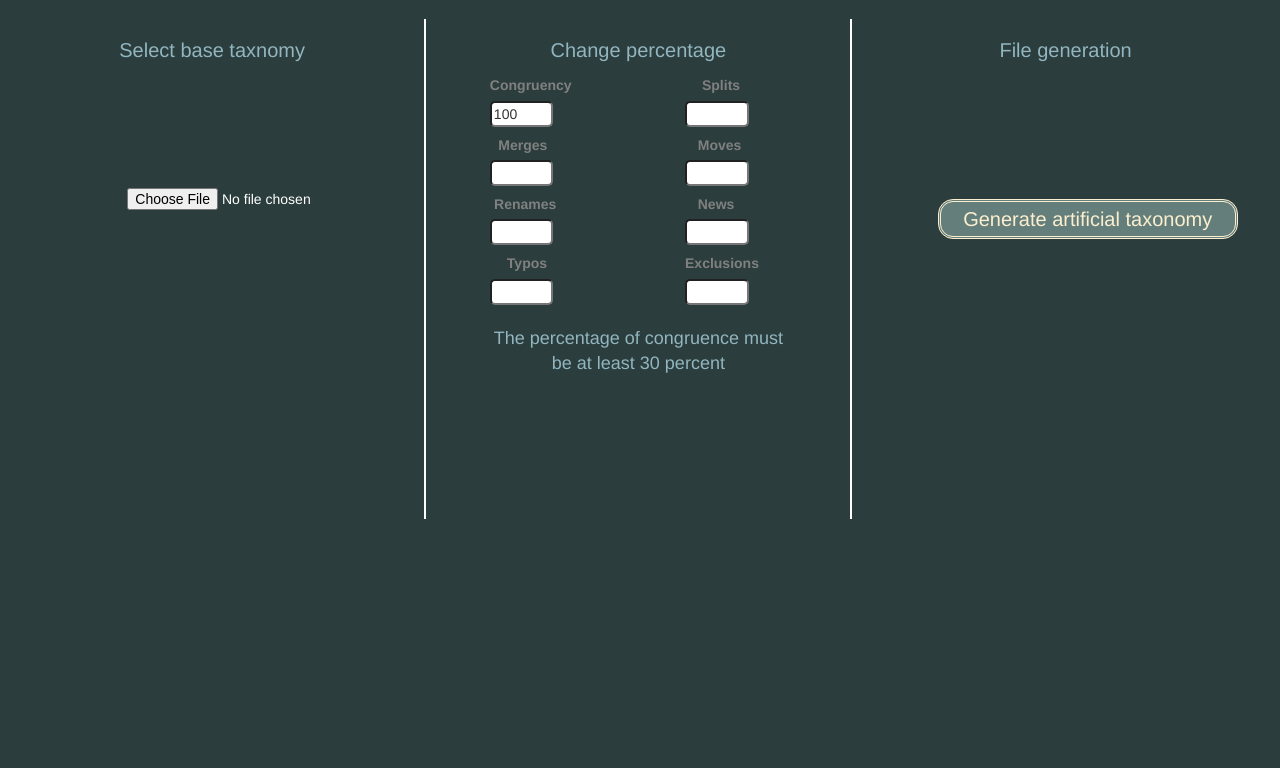
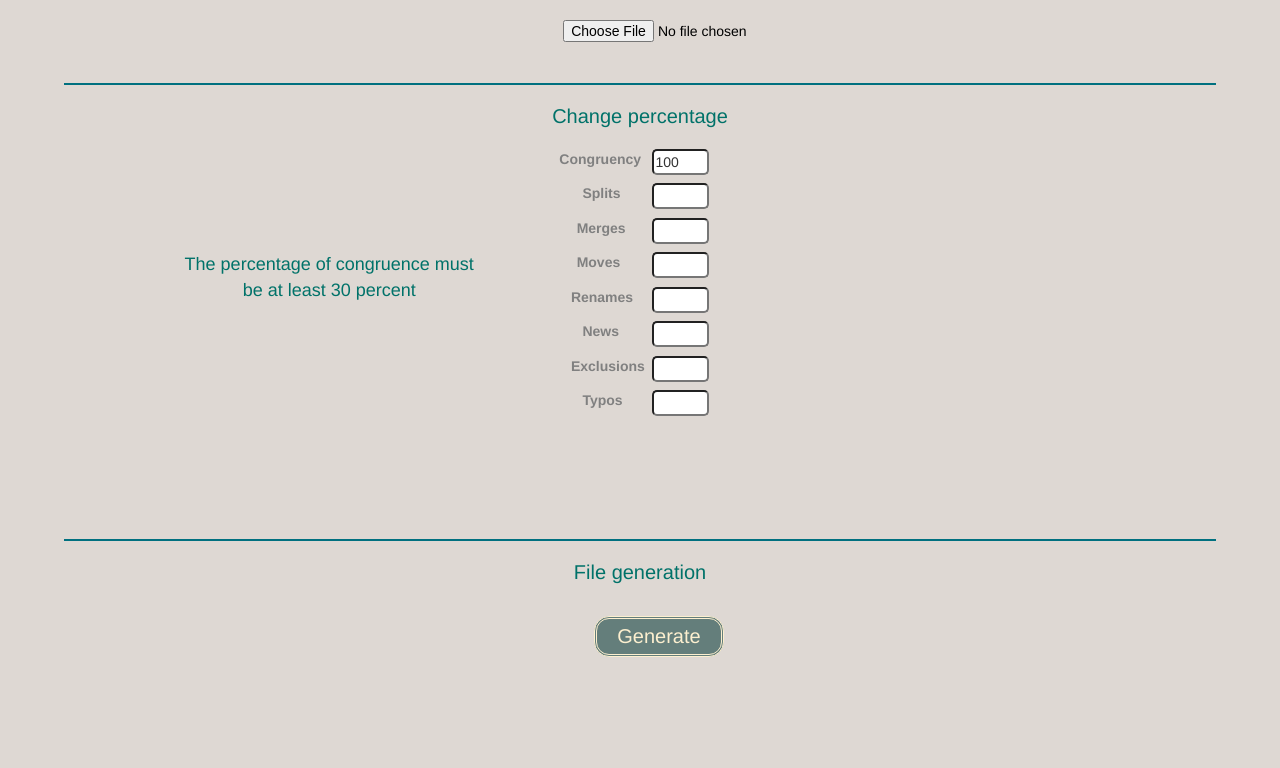
Before and after one commit to AndresBolanos/GeneradorArtificial, a plain HTML site: page index.html in a window 1280 px wide. Shown: the part 101-869 px from the top of the page. Before the commit the page ends 800 px from the top, so only its background shows below. Drawn offline with nearby package versions, Linux system fonts and the light colour scheme.

Commit message:
Cambios de diseño de interfaz, forma vertical y cambio de color

```diff
--- a/estilo.css
+++ b/estilo.css
@@ -8,7 +8,7 @@ h1{
 h2{
   text-align:center;
   font-size: 20px;
-  color: #92B5BF;
+  color: #007269;
 }
 
 h3{
@@ -18,7 +18,7 @@ h3{
 }
 
 body{
-  background: #2B3D3D;
+  background: #DED8D3;
 }
 
 select{
@@ -29,7 +29,7 @@ select{
 
   .boton_1{
     position: absolute;
-    margin-left: 20%;
+    margin-left: 46%;
     text-decoration: none;
     padding: 3px;
     padding-left: 10px;
@@ -41,8 +41,8 @@ select{
     background-color: #647E7B;
     border-radius: 15px;
     border: 3px double #FCEFCF;
-    width: 300px;
-    margin-top: 30%;
+    width: 130px;
+    margin-top: 2%;
     text-align: center;
   }
   .boton_1:hover{
@@ -53,169 +53,169 @@ select{
 #Menu{
   position: absolute;
   left:0%;
-  width: 33.3%;
-  height: 500px;
-  top: 15%;
-  border-right: double 2px #fff;
+  width: 100%;
+  height: 100px;
+  top: 7%;
 }
 
 #Values{
   position: absolute;
-  left:33.3%;
-  width: 33.3%;
-  height: 500px;
-  top: 15%;
-  border-right: double 2px #fff;
+  left:5%;
+  right: 5%;
+  width: 90%;
+  top: 23%;
+  height: 100%;
+  border-top: double 2px #00707F;
 }
 
 #ErrorMessage{
   position: absolute;
-  margin-top: 36%;
-  margin-left: 10%;
-  width: 80%;
+  margin-top: 18%;
+  margin-left: 64%;
   height: 15%;
 }
 
 #BotonesGeneracion{
   position: absolute;
-  left:66.6%;
-  width: 33.3%;
-  height: 500px;
-  top: 15%;
+  left:5%;
+  width: 90%;
+  height: 0%;
+  top: 80%;
+  border-top: double 2px #00707F;
 }
 
 #Label_Congrunece{
   position: absolute;
-  margin-left: 15%;
+  margin-left:43%;
   margin-top: 1%;
   color: gray;
 }
 
 #Label_Splits{
   position: absolute;
-  margin-left: 65%;
-  margin-top: 1%;
+  margin-left:45%;
+  margin-top: 4%;
   color: gray;
 }
 
 #Label_Merges{
   position: absolute;
-  margin-left: 17%;
-  margin-top: 15%;
+  margin-left:44.5%;
+  margin-top: 7%;
   color: gray;
 }
 
 #Label_Moves{
   position: absolute;
-  margin-left: 64%;
-  margin-top: 15%;
+  margin-left:44.5%;
+  margin-top: 10%;
   color: gray;
 }
 
 #Label_Renames{
   position: absolute;
-  text-align: center;
-  margin-top: 29%;
-  margin-left: 16%;
+  margin-left:44%;
+  margin-top: 13%;
   color: gray;
 }
 
 #Label_News{
   position: absolute;
-  margin-top: 29%;
-  margin-left: 64%;
+  margin-left:45%;
+  margin-top: 16%;
   color: gray;
 }
 
 #Label_Exclusions{
-  position: absolute;
-  margin-top: 43%;
-  margin-left: 61%;
+ position: absolute;
+  margin-left:44%;
+  margin-top: 19%;
   color: gray;
 }
 
 #Label_Typos{
   position: absolute;
-  margin-top: 43%;
-  margin-left: 19%;
+  margin-left:45%;
+  margin-top: 22%;
   color: gray;
 }
 
 #file1{
-  position: relative;
-  margin-left: 30%;
-  margin-top: 30%;
-  color: white;
+  position:absolute;
+  margin-left: 44%;
+  margin-top: 1%;
+  color: black;
 }
 
 #Select_Congruence{
   position: absolute;
-  margin-left: 15%;
-  margin-top: 7%;
-  width: 15%;
+  margin-left: 51%;
+  margin-top: 1%;
+  width: 5%;
   border-radius: 5px;
 }
 
 #Select_Splts{
   position: absolute;
-  margin-left: 61%;
-  margin-top: 7%;
-  width: 15%;
+  margin-left: 51%;
+  margin-top: 4%;
+  width: 5%;
   border-radius: 5px;
 }
 
 #Select_Merges{
   position: absolute;
-  margin-left: 15%;
-  margin-top: 21%;
-  width: 15%;
+  margin-left: 51%;
+  margin-top: 7%;
+  width: 5%;
   border-radius: 5px;
 }
 
 #Select_Moves{
   position: absolute;
-  margin-left: 61%;
-  margin-top: 21%;;
-  width: 15%;
+  margin-left: 51%;
+  margin-top: 10%;
+  width: 5%;
   border-radius: 5px;
 }
 
 #Select_Renames{
   position: absolute;
-  margin-left: 15%;
-  margin-top: 35%;
-  width: 15%;
+  margin-left: 51%;
+  margin-top: 13%;
+  width: 5%;
   border-radius: 5px;
 }
 
 #Select_News{
   position: absolute;
-  margin-left: 61%;
-  margin-top: 35%;
-  width: 15%;
+  margin-left: 51%;
+  margin-top: 16%;
+  width: 5%;
   border-radius: 5px;
 }
 
 #Select_Exclusions{
   position: absolute;
-  margin-left: 61%;
-  margin-top: 49%;
-  width: 15%;
+  margin-left: 51%;
+  margin-top: 19%;
+  width: 5%;
   border-radius: 5px;
 }
 
 #Select_Typos{
   position: absolute;
-  margin-left: 15%;
-  margin-top: 49%;
-  width: 15%;
+  margin-left: 51%;
+  margin-top: 22%;
+  width: 5%;
   border-radius: 5px;
 }
 
 #Anotacion{
   position: absolute;
-  margin: 15%;
-  margin-top: 60%;
-  color:#92B5BF;
+  margin: 10%;
+  margin-top: 10%;
+  color:#007269;
   font-size: 18px;
+  width: 300px;
 }
--- a/index.html
+++ b/index.html
@@ -14,15 +14,15 @@
     </head>
     <header>
       <h1>
-          Artificial taxonomies generator
+          Artificial taxonomy generator
       </h1>
 
     </header>
     <body>
 
     <div id="Menu" class="select">
-      <h2>Select base taxnomy</h2>
-      <input type="file" id="file1" onchange="showname()"/>
+      <h2>Select source taxonomy</h2>
+      <input type="file" id="file1"  onchange="showname()"/>
     </div>
     <div id="Values">
       <h2>Change percentage</h2>
@@ -122,12 +122,12 @@
          <p align=center id="Anotacion">The percentage of congruence must be at least 30 percent</p>
     </div>
     <div id="ErrorMessage">
-      <h3>Invalid percentage values</h3>
+      <h3>!!! Invalid percentage values !!!</h3>
     </div>
 
     <div id="BotonesGeneracion">
       <h2>File generation</h2>
-      <a href="" class="boton_1"  onclick="CopyTaxonomy()">Generate artificial taxonomy</a>
+      <a href="" class="boton_1"  onclick="CopyTaxonomy()">Generate</a>
     </div>
     </body>
     <script type="text/javascript" src="scriptCarga.js"></script>
--- a/scriptCarga.js
+++ b/scriptCarga.js
@@ -4,6 +4,7 @@ $("#ErrorMessage").hide("slow");
 
 function showname () {
     try{
+        console.log(document.getElementById("file1"));
         var name = document.getElementById("file1").files[0].name;
         LoadFile(name);
     }
```
